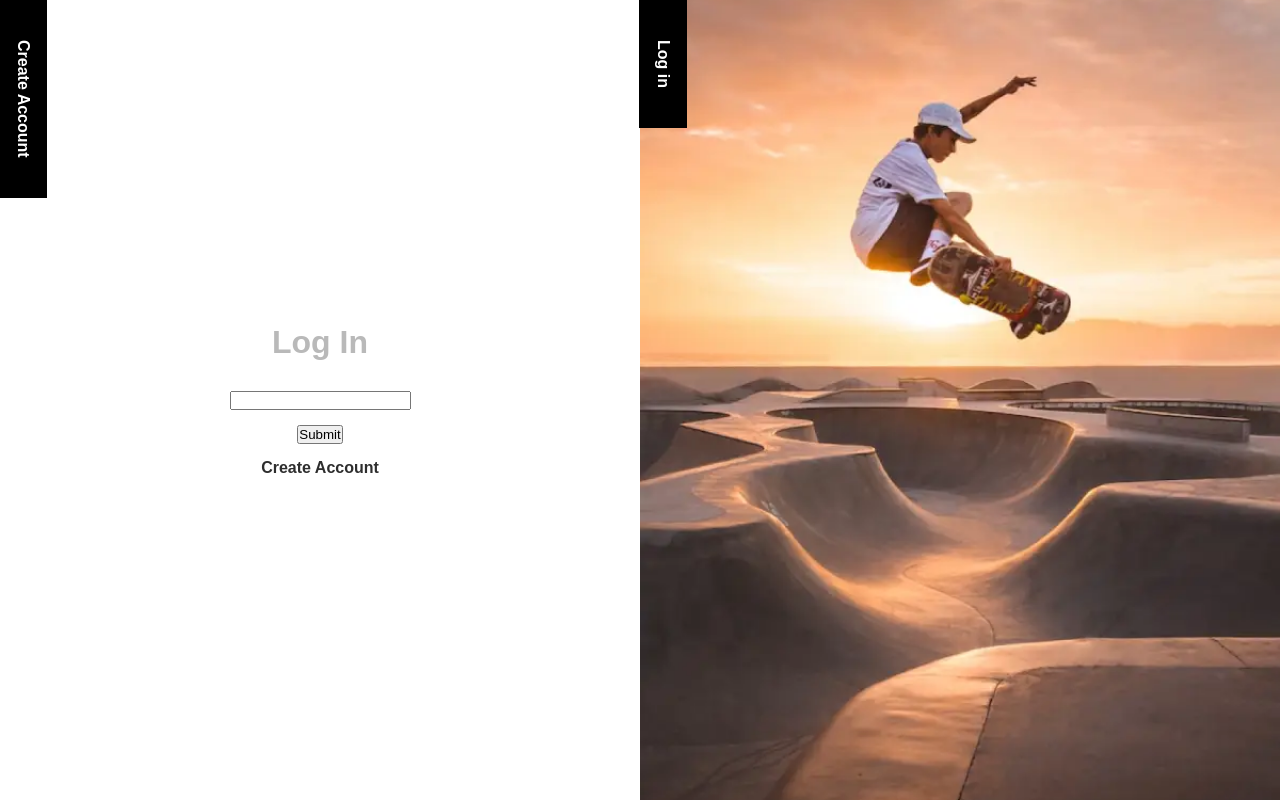
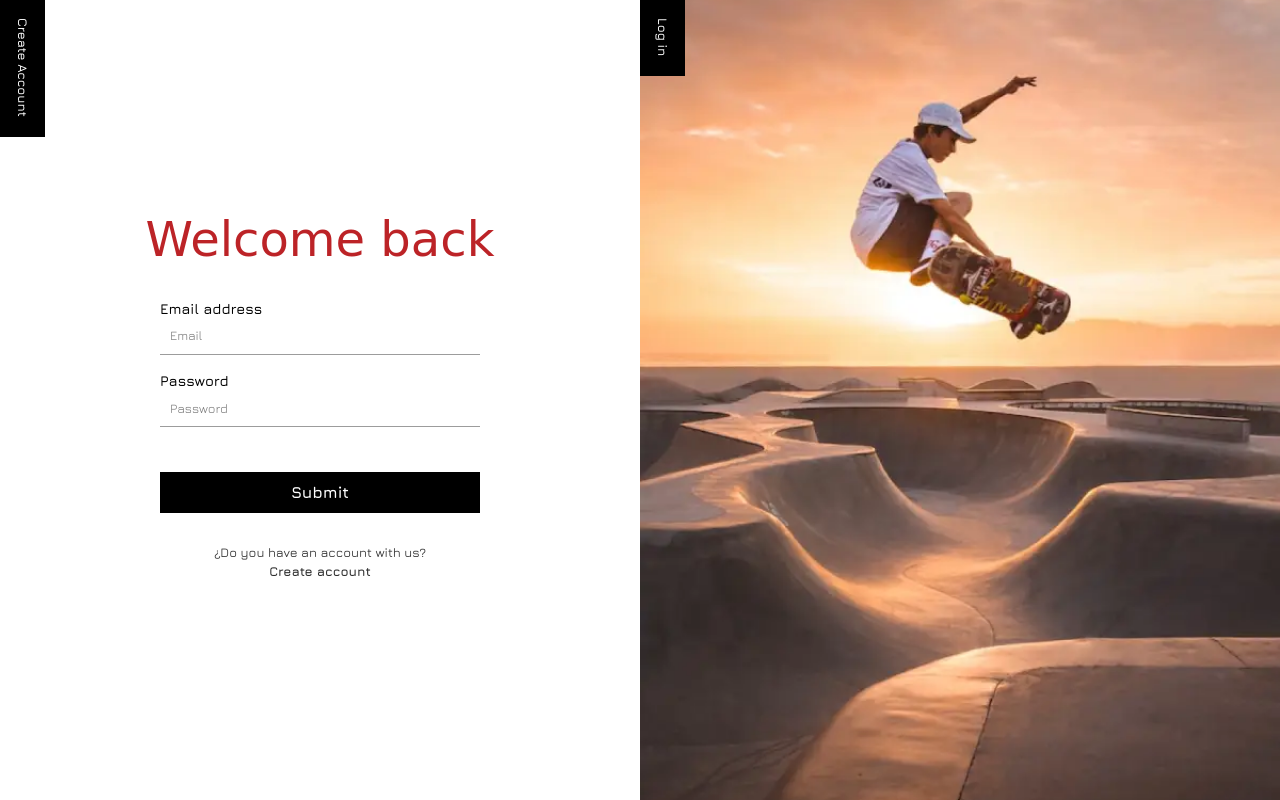
Before and after one commit to DIGORACCOON4279/TagBreakaLeg, a plain HTML site: page index.html in a window 1280 px wide. Drawn offline with nearby package versions, Linux system fonts and the light colour scheme; a web font is replaced by a local one.

Commit message:
LogIn & CreateAccount done

```diff
--- a/index.html
+++ b/index.html
@@ -2,9 +2,28 @@
 <html lang="en">
 <head>
     <meta charset="UTF-8">
+    <meta http-equiv="X-UA-Compatible" content="ie=edge">
     <meta name="viewport" content="width=device-width, initial-scale=1.0">
-    <title>LogIn & CreateAccount</title>
+    <title></title>Log in
+    <!-- Google fonts Jura & Rubik -->
+    <link rel="preconnect" href="https://fonts.googleapis.com">
+    <link rel="preconnect" href="https://fonts.gstatic.com" crossorigin>
+    <link href="https://fonts.googleapis.com/css2?family=Jura:wght@300;400;500;600;700&family=Rubik+Distressed&display=swap" rel="stylesheet">
+    <!-- Favicon -->
+    <link rel="icon" type="image/svg" href="img/skullLogo.svg" sizes="16x16"/>
+    <link rel="icon" type="image/svg" href="img/skullLogo.svg" sizes="32x32"/>
+    <link rel="icon" type="image/svg" href="img/skullLogo.svg" sizes="64x64"/>
+    <!-- Bootstrap -->
+    <link href="https://cdn.jsdelivr.net/npm/bootstrap@5.0.2/dist/css/bootstrap.min.css" rel="stylesheet" integrity="sha384-EVSTQN3/azprG1Anm3QDgpJLIm9Nao0Yz1ztcQTwFspd3yD65VohhpuuCOmLASjC" crossorigin="anonymous">
+    <!-- Hoja de estilos -->
     <link rel="stylesheet" href="style.css">
+    <!-- Normalize -->
+    <link href="https://necolas.github.io/normalize.css/8.0.1/normalize.css" rel='stylesheet'>
+    <!-- Meta para SEO -->
+    <meta name="description" content=""/>
+    <meta name="keywords" content=""/>
+    <meta name="author" content="Diego Marin Mora & Break a Leg Company"/>
+    <meta name="copyright" content="© [2023] [Diego Marin Mora & Break a Leg Company]"/>
 
 </head>
 <body>
@@ -19,43 +38,65 @@
                 <input id="navBarMenu" type="checkbox">
                 <form action="" class="formLogIn">
                     <label for="navBarMenu" class="tag">
-                        <h4 class="tagLogIn">Log in</h4>
+                        <h3 class="tagLogIn">Log in</h3>
                     </label>
 
-                    <legend>Log In</legend>
+                    <legend>Welcome back</legend>
 
-
-                    <label for="form1"></label>
-                    <input id="form1" type="text">
-
-                    <input id="btn" type="submit" value="Submit">
+                    <article class="formFloating">
+                        <label class="email" for="floatingInput"></label>Email address
+                        <input type="email" class="formControl input" id="floatingInput" placeholder="Email">
+                    </article>
+                    <article class="formFloating">
+                        <label class="password" for="floatingInput"></label>Password
+                        <input type="password" class="formControl input" id="floatingPassword" placeholder="Password">
+                    </article>
+                    <article class="ctaToSignIn">
+                        <input class="btnSignIn" type="Submit">
+                        <p>¿Do you have an account with us?</p>
+                    </article>
 
                     <label for="navBarMenu">
-                        <p class="ctaFormCreateAccount">Create Account</p>
+                        <p class="ctaFormCreateAccount">Create account</p>
                     </label>
+
                 </form>
 
                 <!-- CreateAccount -->
 
                 <form action="" class="formCreateAccount">
                     <label  for="navBarMenu" class="tag">
-                        <h4 class="tagCreateAccount">Create Account</h4>
+                        <h3 class="tagCreateAccount">Create Account</h3>
                     </label>
 
                     <legend>Create Account</legend>
 
-                    <label for="form2"></label>
-                    <input id="form2" type="text">
+                    <article class="formFloating">
+                        <label class="firstName" for="floatingInput"></label>First name
+                        <input type="text" class="formControl input" id="floatingInput" placeholder="Enter your first name">
+                    </article>
+                    <article class="formFloating">
+                        <label class="lastName" for="floatingInput"></label>Last name
+                        <input type="text" class="formControl input" id="floatingInput" placeholder="Enter your last name">
+                    </article>
+                    <article class="formFloating">
+                        <label class="email" for="floatingInput"></label>Email address
+                        <input type="email" class="formControl input" id="floatingInput" placeholder="Enter your Email">
+                    </article>
+                    <article class="formFloating">
+                        <label class="password"for="floatingPassword"></label>Password
+                        <input type="password" class="formControl input" id="floatingPassword" placeholder="Enter your password">
+                    </article>
+                    <article class="ctaToCreateAccount">
+                        <input class="btnCreateAccount" type="Submit">
+                        <p>"Do you already have an account?"</p>
+                    </article>
 
-                    <input id="btn" type="submit" value="Submit">
+                    <label  for="navBarMenu">
+                        <p class="ctaFormLogIn"> Enter here </p>
+                    </label>
 
-                    <p> Ya tienes una cuenta</p>
-
-                    <label for="navBarMenu">
-                        <p class="ctaFormLogIn">Log in</p>
-                    </label>
                 </form>
-
             </article>
 
             <article class="bannerCreateAccount">
@@ -65,5 +106,27 @@
         </section>
     </main>
 
+    <!-- Bootstrap -->
+
+    <script src="https://cdn.jsdelivr.net/npm/@popperjs/core@2.9.2/dist/umd/popper.min.js" integrity="sha384-IQsoLXl5PILFhosVNubq5LC7Qb9DXgDA9i+tQ8Zj3iwWAwPtgFTxbJ8NT4GN1R8p" crossorigin="anonymous"></script>
+    <script src="https://cdn.jsdelivr.net/npm/bootstrap@5.0.2/dist/js/bootstrap.min.js" integrity="sha384-cVKIPhGWiC2Al4u+LWgxfKTRIcfu0JTxR+EQDz/bgldoEyl4H0zUF0QKbrJ0EcQF" crossorigin="anonymous"></script>
+
+    <!-- JS -->
+
+    <script src="main.js"></script>
 </body>
 </html>
+
+<!-- login -->
+
+<!-- <section class="sectionSignIn">
+
+</section> -->
+
+
+<!-- Create Account -->
+
+<!-- <section class="sectionCreateAccount">
+    <h2 class="titleCreateAccount">Create account</h2>
+
+</section> -->
--- a/style.css
+++ b/style.css
@@ -1,9 +1,14 @@
+@import url('https://fonts.googleapis.com/css2?family=Jura:wght@300;400;500;600;700&family=Rubik+Distressed&display=swap');
+
 *{
     padding: 0;
     margin: 0;
     box-sizing: border-box;
 }
-
+body{
+    font-family: "Rubik Distressed", cursive;
+    font-family: Jura;
+}
 .container {
     width: 100vw;
     height: auto;
@@ -11,7 +16,6 @@
 
 .container .logInCreateAccount {
     width: 100vw;
-
     display: grid;
     grid-template-columns: repeat(2, 1fraction);
     grid-template-rows: repeat(1, 1fraction);
@@ -40,15 +44,15 @@
     transform: translate(-100%);
     z-index: 10;
 }
+
 .container .logInCreateAccount .bannerCreateAccount{
     width:50%;
     height: 100%;
     position:fixed;
     top: 0;
     right:0;
-
+    background-color: #000000;
     /* background-image: linear-gradient(#bc23286e, #00000085), url(img/sunset.webp);
-
     background-repeat: no-repeat;
     background-position: 100%;
     background-attachment: fixed;
@@ -58,7 +62,6 @@
     width:100%;
     height: 100vh;
     object-fit:cover;
-
 }
 
 .container .logInCreateAccount .tags .formCreateAccount{
@@ -97,11 +100,12 @@
     z-index: 1;
 }
 
-
-.container .logInCreateAccount .tags .formLogIn .tag{
+.container .logInCreateAccount .tags .formLogIn .tag,
+.container .logInCreateAccount .tags .formCreateAccount .tag{
     position: fixed;
-    top:0px;
-    right:-47px;
+    /* top:136px; */
+    top:-10px;
+    right:-45px;
     transform: rotate(180deg);
     display: flex;
     justify-content: center;
@@ -109,9 +113,10 @@
     text-decoration: none;
 }
 
-.container .logInCreateAccount .tags .formLogIn .tag .tagLogIn{
-    font-size:1rem;
-    font-family: Arial, Helvetica, sans-serif;
+.container .logInCreateAccount .tags .formLogIn .tag .tagLogIn,
+.container .logInCreateAccount .tags .formCreateAccount .tag .tagCreateAccount{
+    font-size:0.8rem;
+    font-family: Jura;
     color: #ffffff;
     text-align: center;
     writing-mode: vertical-rl;
@@ -120,54 +125,94 @@
     font-weight: 600;
     cursor: pointer;
     background-color: #000000;
-    padding: 40px 15px;
-    transition: all 0.3s ease;
-}
-
-.container .logInCreateAccount .tags .formCreateAccount .tag{
-    position: fixed;
-    /* top:136px; */
-    top:0px;
-    right:-47px;
-    transform: rotate(180deg);
-    display: flex;
-    justify-content: center;
-    align-items: center;
-    text-decoration: none;
-}
-
-.container .logInCreateAccount .tags .formCreateAccount .tag .tagCreateAccount{
-    font-size:1rem;
-    font-family: Arial, Helvetica, sans-serif;
-    color: #ffffff;
-    text-align: center;
-    writing-mode: vertical-rl;
-    text-orientation: right;
-    transform: rotate(180deg);
-    font-weight: 600;
-    cursor: pointer;
-    background-color: #000000;
-    padding: 40px 15px;
+    padding: 20px 15px;
     transition: all 0.3s ease;
 }
 
 .container .logInCreateAccount .tags .formLogIn legend,
 .container .logInCreateAccount .tags .formCreateAccount legend{
-    font-size: 2rem;
+    font-size: 3rem;
+    color: #BC2327;
+    font-family: "Rubik Distressed", cursive;
+    text-align: center;
+}
+
+.container .logInCreateAccount .tags .formLogIn .formFloating,
+.container .logInCreateAccount .tags .formCreateAccount .formFloating{
+    width:50%;
+    color: #000000;
+    font-size: 0.9rem;
     font-weight: 600;
-    color: #b9b9b9;
-    font-family: sans-serif;
+    display: flex;
+    flex-direction: column;
+    justify-content: center;
+    align-items: flex-start;
+    padding: 0px auto;
+}
+
+.container .logInCreateAccount .tags .formLogIn .formFloating .formControl,
+.container .logInCreateAccount .tags .formCreateAccount .formFloating .formControl{
+    width:100%;
+    color: #000000;
+    font-size: 0.8rem;
+    font-weight: 400;
+    padding: 10px 0px 10px 10px;
+    border-top: transparent;
+    border-right: transparent;
+    border-left: transparent;
+    border-bottom: 1px solid #9c9c9c;
+}
+
+.container .logInCreateAccount .tags .formLogIn .ctaToSignIn,
+.container .logInCreateAccount .tags  .formCreateAccount .ctaToCreateAccount{
+    width: 100%;
+    display: flex;
+    flex-direction: column;
+    align-items: center;
+    margin-top: 30px;
+    gap:30px;
+}
+
+.container .logInCreateAccount .tags .formLogIn .ctaToSignIn .btnSignIn,
+.container .logInCreateAccount .tags  .formCreateAccount .ctaToCreateAccount .btnCreateAccount{
+    width: 50%;
+    font-size: 1rem;
+    font-weight: 700;
+    color: #ffffff;
+    font-family: Jura;
+    padding: 10px;
+    background-color: #000000;
+    border: 1px solid #000000;
+    transition: all 0.3s ease-in-out;
+}
+
+.container .logInCreateAccount .tags .formLogIn .ctaToSignIn p,
+.container .logInCreateAccount .tags  .formCreateAccount .ctaToCreateAccount p{
+    color: #2e2e2e;
+    font-size: 0.8rem;
+    font-family: Jura;
+    font-weight: 500;
+    margin-bottom:-15px;
+}
+
+.container .logInCreateAccount .tags .formLogIn .ctaToSignIn .btnSignIn:hover,
+.container .logInCreateAccount .tags  .formCreateAccount .ctaToCreateAccount .btnCreateAccount:hover{
+    color: #000000;
+    background-color: #ffffff;
+    border: 1px solid #000000;
 }
 
 .container .logInCreateAccount .tags .formLogIn label .ctaFormCreateAccount,
-.container .logInCreateAccount .tags  .formCreateAccount label .ctaFormLogIn{
-    font-size: 1rem;
-    font-weight: 600;
+.container .logInCreateAccount .tags .formCreateAccount label .ctaFormLogIn{
+    font-size: 0.8rem;
+    font-weight: 700;
     color: #2e2e2e;
-    font-family: sans-serif;
-    cursor: pointer;
+    font-family: Jura;
+    text-decoration: none;
 }
+
 .container .logInCreateAccount .tags .formLogIn label .ctaFormCreateAccount:hover,
-.container .logInCreateAccount .tags  .formCreateAccount label .ctaFormLogIn:hover{
+.container .logInCreateAccount .tags .formCreateAccount label .ctaFormLogIn:hover{
     text-decoration: underline;
+    color: #BC2327;
 }
```
Also changed, not shown: main.js (added).
